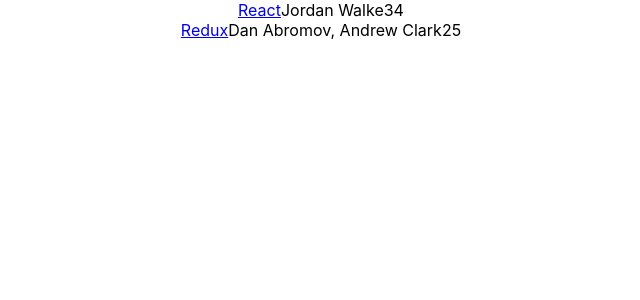
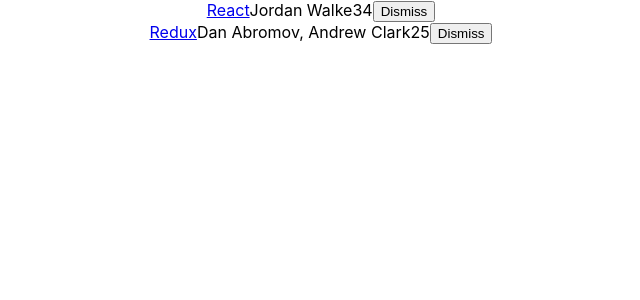
Before and after one commit to GaryHughes/hackernews, a React (Create React App) app: page / in a window 1280 px wide. Shown: the top 300 px of the page, without its empty margins (319-959 px from the left). Built offline with nearby package versions, Linux system fonts and the light colour scheme.

Commit message:
Add a dismiss button.

```diff
--- a/src/App.js
+++ b/src/App.js
@@ -26,8 +26,14 @@
   constructor(props) {
     super(props);
     this.state = {
-      list: list
+      list
     };
+    this.onDismiss = this.onDismiss.bind(this);
+  }
+
+  onDismiss(id) {
+    const updatedList = this.state.list.filter(item => item.objectID !== id);
+    this.setState({ list: updatedList });
   }
 
   render() {
@@ -41,6 +47,13 @@
             <span>{item.author}</span>
             <span>{item.num_comments}</span>
             <span>{item.points}</span>
+            <span>
+              <button
+                onClick={() => this.onDismiss(item.objectID)}
+                type="button">
+                  Dismiss
+              </button>
+            </span>
           </div>
         )}
       </div>
```
